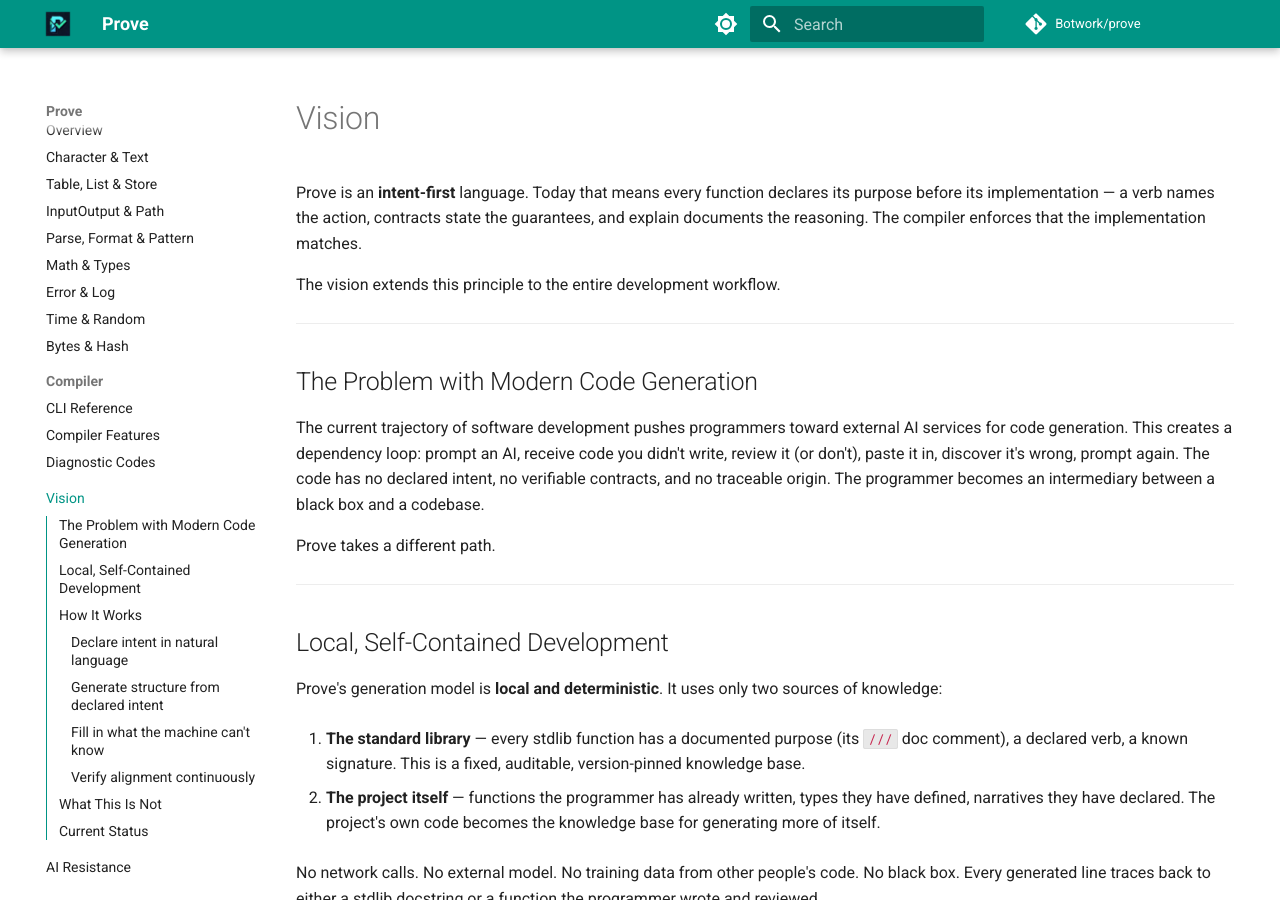
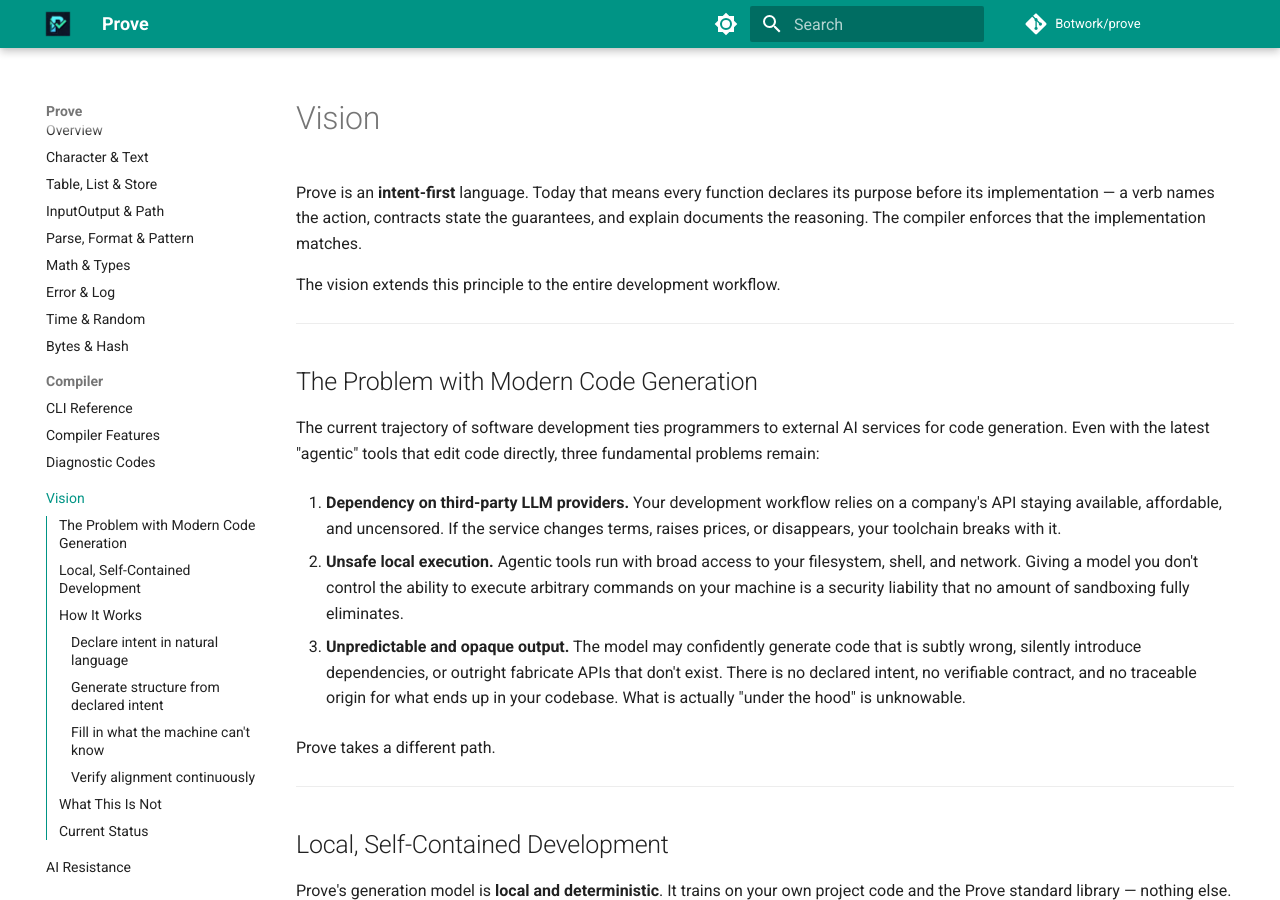
Before and after one commit to kennedyshead/prove, an MkDocs documentation site: the page built from docs/vision.md, in a window 1280 px wide and 900 px high. Built offline with MkDocs 1.6.1 and Material for MkDocs 9.7.7, drawn with Linux system fonts in a browser that asks for light colours; some of the changed text lies outside the part shown.

Commit message:
Refining vision

```diff
--- a/docs/vision.md
+++ b/docs/vision.md
@@ -17,12 +17,25 @@
 
 ## The Problem with Modern Code Generation
 
-The current trajectory of software development pushes programmers toward
-external AI services for code generation. This creates a dependency loop:
-prompt an AI, receive code you didn't write, review it (or don't), paste it
-in, discover it's wrong, prompt again. The code has no declared intent, no
-verifiable contracts, and no traceable origin. The programmer becomes an
-intermediary between a black box and a codebase.
+The current trajectory of software development ties programmers to external
+AI services for code generation. Even with the latest "agentic" tools that
+edit code directly, three fundamental problems remain:
+
+1. **Dependency on third-party LLM providers.** Your development workflow
+   relies on a company's API staying available, affordable, and uncensored.
+   If the service changes terms, raises prices, or disappears, your
+   toolchain breaks with it.
+
+2. **Unsafe local execution.** Agentic tools run with broad access to your
+   filesystem, shell, and network. Giving a model you don't control the
+   ability to execute arbitrary commands on your machine is a security
+   liability that no amount of sandboxing fully eliminates.
+
+3. **Unpredictable and opaque output.** The model may confidently generate
+   code that is subtly wrong, silently introduce dependencies, or outright
+   fabricate APIs that don't exist. There is no declared intent, no
+   verifiable contract, and no traceable origin for what ends up in your
+   codebase. What is actually "under the hood" is unknowable.
 
 Prove takes a different path.
 
@@ -30,20 +43,12 @@
 
 ## Local, Self-Contained Development
 
-Prove's generation model is **local and deterministic**. It uses only two
-sources of knowledge:
+Prove's generation model is **local and deterministic**. It trains on your
+own project code and the Prove standard library — nothing else. Nothing
+ever leaves your environment unless you choose to send it.
 
-1. **The standard library** — every stdlib function has a documented purpose
-   (its `///` doc comment), a declared verb, a known signature. This is a
-   fixed, auditable, version-pinned knowledge base.
-
-2. **The project itself** — functions the programmer has already written,
-   types they have defined, narratives they have declared. The project's own
-   code becomes the knowledge base for generating more of itself.
-
-No network calls. No external model. No training data from other people's code.
-No black box. Every generated line traces back to either a stdlib docstring or
-a function the programmer wrote and reviewed.
+No network calls. No external model. No training data from other people's
+code. No black box.
 
 ---
 
```
